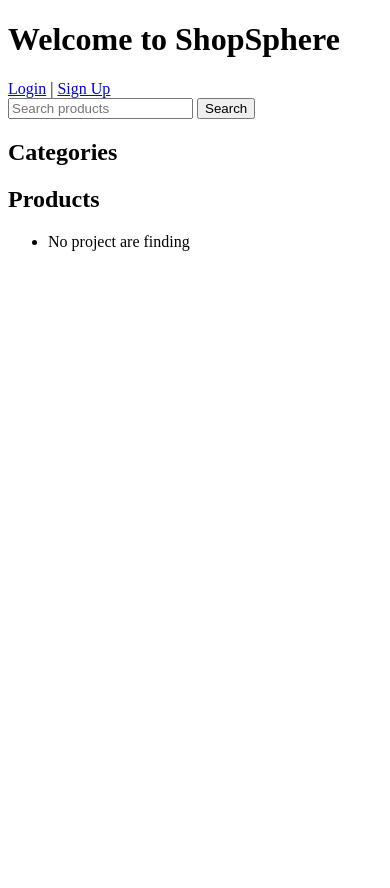
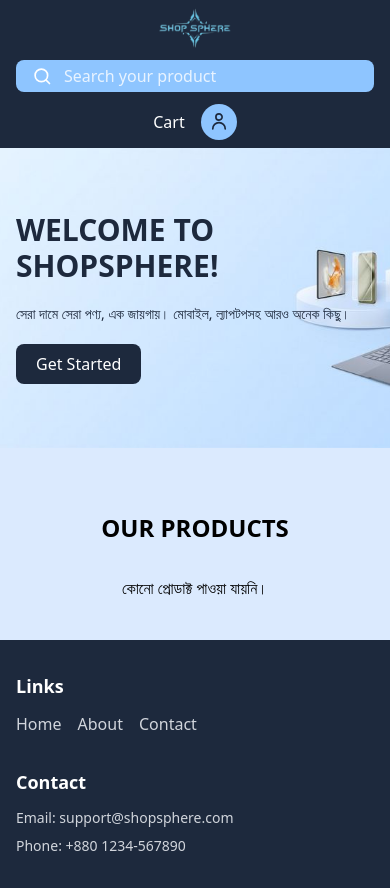
Before and after one commit to smrity873/ShopSphere, a Django app: page / in a window 390 px wide. Before the commit the page ends 251 px from the top, so only its background shows below. Run offline with Django 5.2, Linux system fonts and the light colour scheme; data that the repository does not hold is empty.

Commit message:
Add base.html, home design, styled login and signup

```diff
--- a/config/settings.py
+++ b/config/settings.py
@@ -60,7 +60,7 @@ ROOT_URLCONF = 'config.urls'
 TEMPLATES = [
     {
         'BACKEND': 'django.template.backends.django.DjangoTemplates',
-        'DIRS': [],
+        'DIRS': [BASE_DIR / 'templates'],
         'APP_DIRS': True,
         'OPTIONS': {
             'context_processors': [
@@ -141,3 +141,5 @@ MEDIA_ROOT = BASE_DIR / 'media'
 
 LOGIN_REDIRECT_URL = 'home'
 LOGOUT_REDIRECT_URL = 'home'
+
+STATICFILES_DIRS = [BASE_DIR / 'static']
--- a/store/templates/store/home.html
+++ b/store/templates/store/home.html
@@ -1,49 +1,55 @@
-<!doctype html>
-<html lang="en">
-  <head>
-    <meta charset="UTF-8" />
-    <meta name="viewport" content="width=device-width, initial-scale=1.0" />
-    <title>ShopSphere</title>
-  </head>
-  <body>
-    <h1>Welcome to ShopSphere</h1>
+{% extends 'base.html' %}
+{% load static %}
 
-{% if user.is_authenticated %}
-    <p>Hello, {{ user.username }} ({{ user.profile.role }})</p>
-    <form method="post" action="{% url 'logout' %}" style="display:inline">
-        {% csrf_token %}
-        <button type="submit">Logout</button>
-    </form>
-{% else %}
-    <a href="{% url 'login' %}">Login</a> |
-    <a href="{% url 'signup' %}">Sign Up</a>
-{% endif %}
+{% block title %}ShopSphere{% endblock %}
 
-<form method="get">
-    <input type="text" name="q" value="{{ q }}" placeholder="Search products">
-    <button type="submit">Search</button>
-</form>
+{% block content %}
+<div class="relative bg-cover bg-center h-[300px] sm:h-[350px] md:h-[400px]"
+     style="background-image: url('{% static 'images/banner.jpg' %}')">
+  <div class="absolute"></div>
+  <div class="relative max-w-7xl mx-auto h-full flex flex-col justify-center px-4 text-slate-800">
+    <h1 class="mb-5 text-3xl sm:text-4xl md:text-5xl font-bold">WELCOME TO SHOPSPHERE!</h1>
+    <p class="mb-5 text-sm sm:text-base max-w-2xl">
+      সেরা দামে সেরা পণ্য, এক জায়গায়। মোবাইল, ল্যাপটপসহ আরও অনেক কিছু।
+    </p>
+    <a href="#products" class="w-fit bg-slate-800 text-white px-5 py-2 rounded-lg hover:bg-slate-700">
+      Get Started
+    </a>
+  </div>
+</div>
 
-<h2>Categories</h2>
-<ul>
-    {% for category in categories %}
-        <li><a href="{% url 'category_detail' category.slug %}">{{ category.name }}</a></li>
-    {% endfor %}
-</ul>
+<div class="max-w-7xl mx-auto px-4 pt-8 flex flex-wrap gap-3 justify-center">
+  {% for category in categories %}
+    <a href="{% url 'category_detail' category.slug %}"
+       class="bg-blue-200 px-5 py-2 rounded-lg font-semibold hover:bg-blue-300">
+      {{ category.name }}
+    </a>
+  {% endfor %}
+</div>
 
-<h2>Products</h2>
-<ul>
-    {% for product in products %}
-        <li>
-            {% if product.image %}
-                <img src="{{ product.image.url }}" alt="{{ product.name }}" width="80">
-            {% endif %}
-            <a href="{% url 'product_detail' product.id %}">{{ product.name }}</a>
-            - ৳{{ product.price }} ({{ product.category.name }})
-        </li>
-    {% empty %}
-        <li>No project are finding</li>
-    {% endfor %}
-</ul>
-  </body>
-</html>
+<h2 id="products" class="mb-2 text-2xl sm:text-3xl font-semibold text-center pt-8">OUR PRODUCTS</h2>
+
+<div class="grid grid-cols-1 sm:grid-cols-2 lg:grid-cols-4 gap-6 max-w-7xl mx-auto px-4 pt-6">
+  {% for product in products %}
+    <div class="bg-blue-200 max-w-full w-72 mx-auto rounded-md px-4 py-4 shadow-md shadow-blue-950">
+      <a href="{% url 'product_detail' product.id %}">
+        {% if product.image %}
+          <img class="w-full h-60 object-contain" src="{{ product.image.url }}" alt="{{ product.name }}">
+        {% else %}
+          <div class="w-full h-60 bg-blue-100 flex items-center justify-center text-slate-500">No image</div>
+        {% endif %}
+      </a>
+      <div class="flex justify-between items-end pt-5">
+        <div>
+          <h3 class="font-bold text-xl">{{ product.name }}</h3>
+          <p class="text-red-500 font-semibold">{{ product.price }} TK</p>
+        </div>
+        <a href="{% url 'product_detail' product.id %}"
+           class="bg-slate-800 text-white px-3 py-1 rounded-lg hover:bg-slate-700">View</a>
+      </div>
+    </div>
+  {% empty %}
+    <p class="col-span-full text-center">কোনো প্রোডাক্ট পাওয়া যায়নি।</p>
+  {% endfor %}
+</div>
+{% endblock %}
--- /dev/null
+++ b/templates/base.html
@@ -0,0 +1,140 @@
+{% load static %}
+<!doctype html>
+<html lang="en">
+  <head>
+    <meta charset="UTF-8" />
+    <meta name="viewport" content="width=device-width, initial-scale=1.0" />
+    <title>{% block title %}ShopSphere{% endblock %}</title>
+    <script src="https://cdn.jsdelivr.net/npm/@tailwindcss/browser@4"></script>
+    <link
+      rel="icon"
+      type="image/jpeg"
+      href="{% static 'images/favicon.jpg' %}"
+    />
+  </head>
+  <body class="bg-blue-100">
+    <nav class="min-h-13 bg-slate-800 text-white">
+      <div
+        class="max-w-7xl mx-auto flex flex-col md:flex-row justify-between px-4 sm:px-6 py-2 gap-3 md:gap-0 items-center"
+      >
+        <a href="{% url 'home' %}">
+          <img
+            class="h-10"
+            src="{% static 'images/logo.png' %}"
+            alt="ShopSphere"
+          />
+        </a>
+
+        <div
+          class="flex flex-col sm:flex-row justify-between gap-3 w-full md:w-auto"
+        >
+          <form
+            method="get"
+            action="{% url 'home' %}"
+            class="flex items-center w-full sm:w-80 md:w-96 bg-blue-300 rounded-lg px-4 py-1"
+          >
+            <svg
+              xmlns="http://www.w3.org/2000/svg"
+              fill="none"
+              viewBox="0 0 24 24"
+              stroke-width="2"
+              stroke="currentColor"
+              class="w-5 h-5 text-white mr-3 shrink-0"
+            >
+              <path
+                stroke-linecap="round"
+                stroke-linejoin="round"
+                d="m21 21-4.35-4.35m2.1-5.4a7.5 7.5 0 1 1-15 0 7.5 7.5 0 0 1 15 0Z"
+              />
+            </svg>
+            <input
+              type="text"
+              name="q"
+              placeholder="Search your product"
+              class="w-full bg-transparent outline-none text-white placeholder-white/80"
+            />
+          </form>
+
+          <div class="flex justify-center items-center gap-4">
+            <a href="#" class="hover:text-blue-300">Cart</a>
+
+            <details class="relative">
+              <summary
+                class="list-none cursor-pointer w-9 h-9 rounded-full bg-blue-300 text-slate-800 font-bold flex items-center justify-center"
+              >
+                {% if user.is_authenticated %} {{ user.username|first|upper }}
+                {% else %}
+                <svg
+                  xmlns="http://www.w3.org/2000/svg"
+                  fill="none"
+                  viewBox="0 0 24 24"
+                  stroke-width="2"
+                  stroke="currentColor"
+                  class="w-5 h-5"
+                >
+                  <path
+                    stroke-linecap="round"
+                    stroke-linejoin="round"
+                    d="M15.75 6a3.75 3.75 0 1 1-7.5 0 3.75 3.75 0 0 1 7.5 0ZM4.5 20.25a7.5 7.5 0 0 1 15 0"
+                  />
+                </svg>
+                {% endif %}
+              </summary>
+
+              <div
+                class="absolute right-0 mt-2 w-48 bg-white text-slate-800 rounded-lg shadow-lg z-50 p-2"
+              >
+                {% if user.is_authenticated %}
+                <p class="px-2 py-1 font-semibold">{{ user.username }}</p>
+                <hr class="my-1" />
+                <form method="post" action="{% url 'logout' %}">
+                  {% csrf_token %}
+                  <button
+                    type="submit"
+                    class="w-full text-left text-red-600 hover:bg-red-50 rounded px-2 py-1"
+                  >
+                    Logout
+                  </button>
+                </form>
+                {% else %}
+                <a
+                  href="{% url 'login' %}"
+                  class="block hover:bg-blue-50 rounded px-2 py-1"
+                  >Login</a
+                >
+                <a
+                  href="{% url 'signup' %}"
+                  class="block hover:bg-blue-50 rounded px-2 py-1"
+                  >Sign Up</a
+                >
+                {% endif %}
+              </div>
+            </details>
+          </div>
+        </div>
+      </div>
+    </nav>
+
+    {% block content %}{% endblock %}
+
+    <footer class="bg-slate-800 text-white mt-10">
+      <div
+        class="max-w-7xl mx-auto px-4 sm:px-6 py-8 flex flex-col sm:flex-row justify-between gap-8"
+      >
+        <div>
+          <h2 class="text-lg font-semibold mb-3">Links</h2>
+          <div class="flex flex-wrap gap-4 text-gray-300">
+            <a href="{% url 'home' %}" class="hover:text-blue-300">Home</a>
+            <a href="#" class="hover:text-blue-300">About</a>
+            <a href="#" class="hover:text-blue-300">Contact</a>
+          </div>
+        </div>
+        <div>
+          <h2 class="text-lg font-semibold mb-3">Contact</h2>
+          <p class="text-gray-300 text-sm">Email: support@shopsphere.com</p>
+          <p class="text-gray-300 text-sm mt-2">Phone: +880 1234-567890</p>
+        </div>
+      </div>
+    </footer>
+  </body>
+</html>
```
Also changed, not shown: accounts/templates/accounts/login.html (+16 -17 lines), accounts/templates/accounts/signup.html (+17 -16 lines), static/images/banner.jpg (added), static/images/favicon.jpg (added), static/images/logo.png (added).
